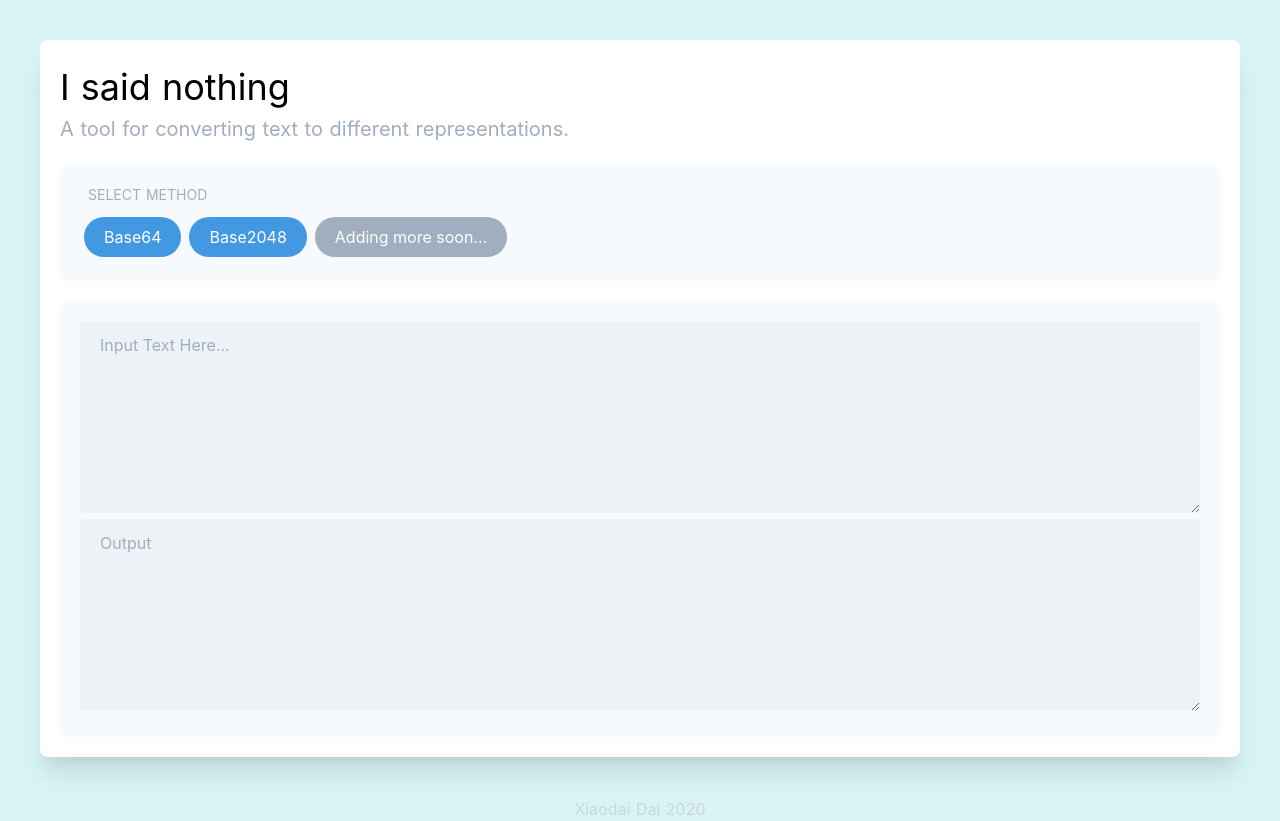
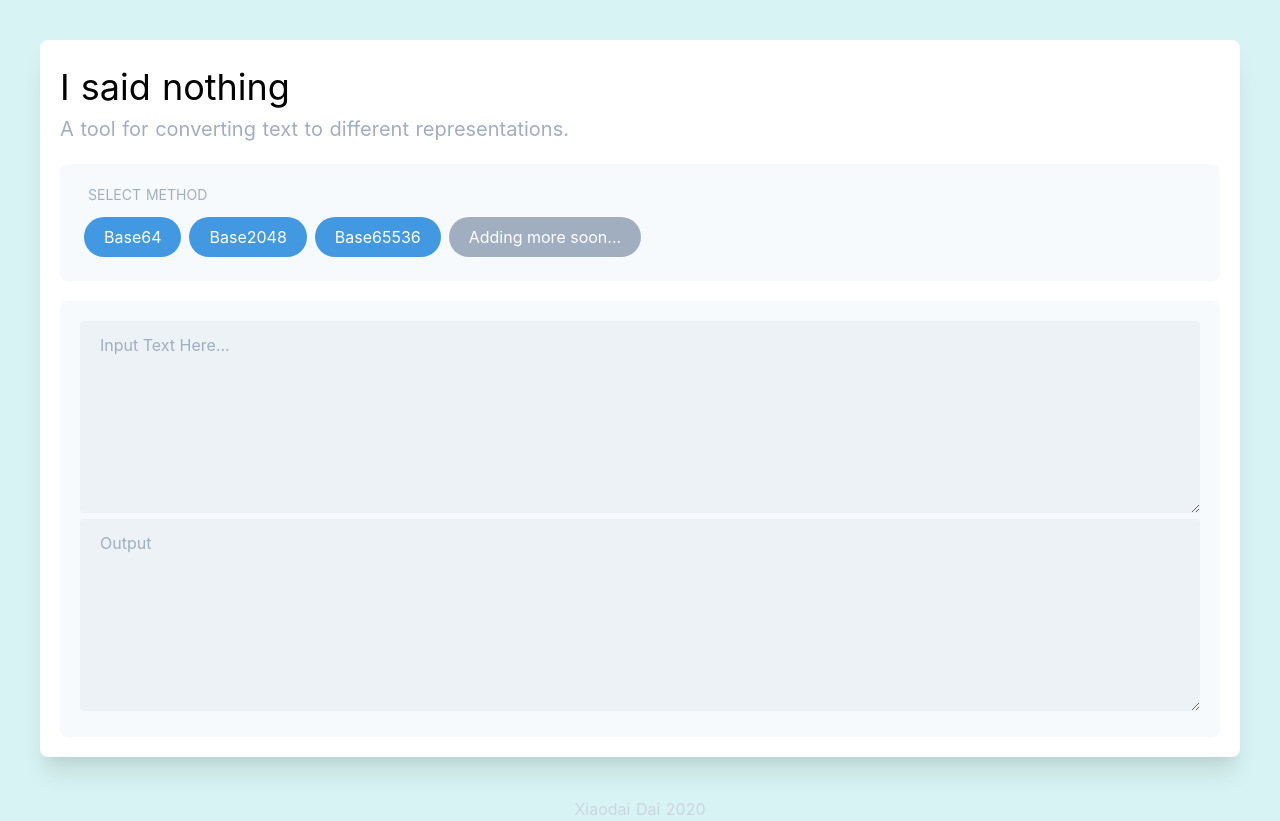
Before and after one commit to diauweb/isaidnothing, a Nuxt app: page / in a window 1280 px wide. Built offline with nearby package versions, Linux system fonts and the light colour scheme.

Commit message:
Add base65536

```diff
--- a/assets/tools.json
+++ b/assets/tools.json
@@ -10,5 +10,11 @@
         "displayName": "Base2048",
         "extended": false,
         "useComponent": "Base2048.vue"
+    },
+    {
+        "name": "base65536",
+        "displayName": "Base65536",
+        "extended": false,
+        "useComponent": "Base65536.vue"
     }
 ]
--- /dev/null
+++ b/components/Base65536.vue
@@ -0,0 +1,17 @@
+<script>
+
+import * as Base65536 from '~/node_modules/base65536/dist/es6/base65536.js'
+
+export default {
+  algo: {
+    encode (text) {
+      const uint8 = new TextEncoder('utf-8').encode(text)
+      return Base65536.encode(uint8)
+    },
+    decode (text) {
+      const uint8 = new TextDecoder('utf-8')
+      return uint8.decode(Base65536.decode(text))
+    }
+  }
+}
+</script>
--- a/package.json
+++ b/package.json
@@ -14,6 +14,8 @@
   "dependencies": {
     "@nuxtjs/pwa": "^3.0.0-0",
     "base2048": "^1.0.1",
+    "base65536": "^3.0.1",
+    "ecoji-js": "^1.1.2",
     "nuxt": "^2.0.0"
   },
   "devDependencies": {
```
Also changed, not shown: 1 other file (tests, documents, lock files or other folders).
